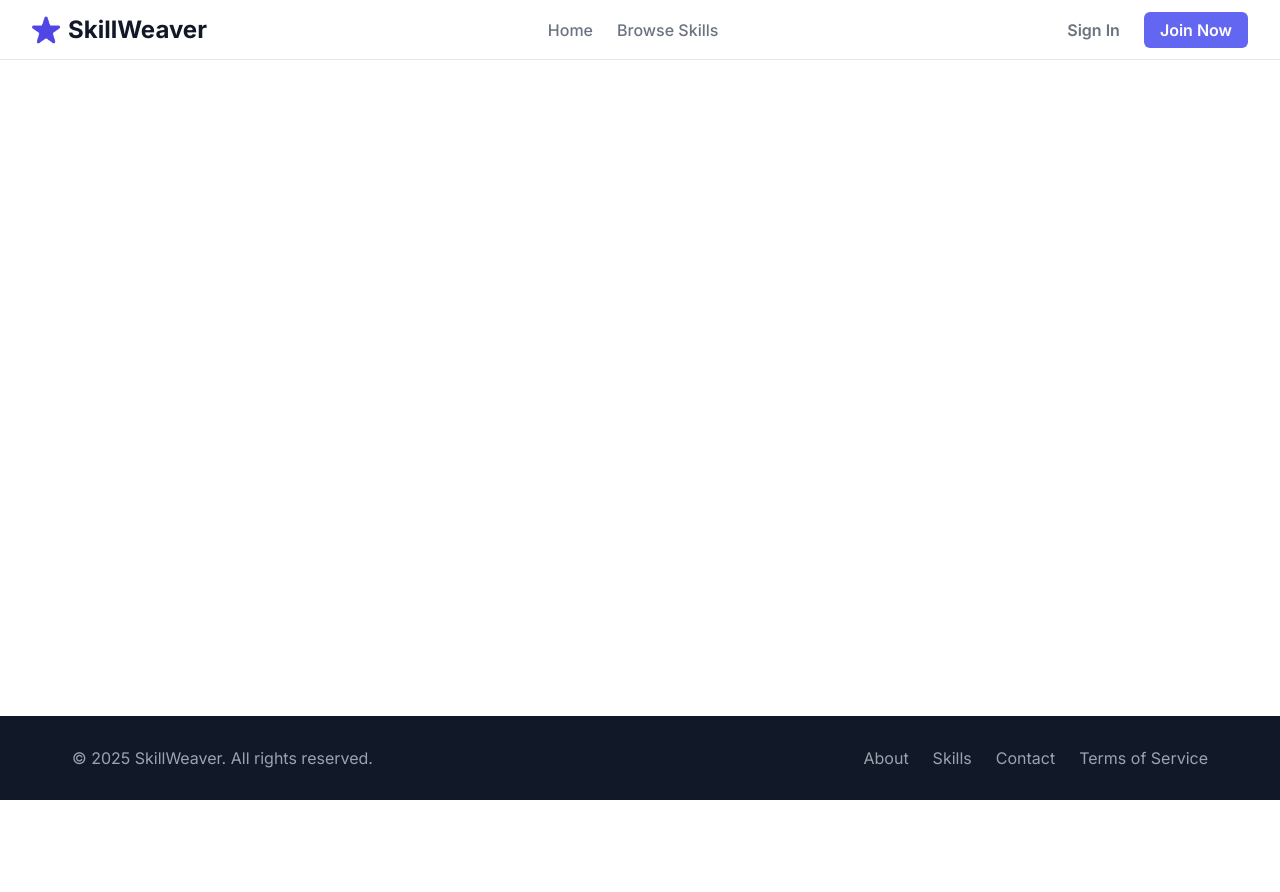
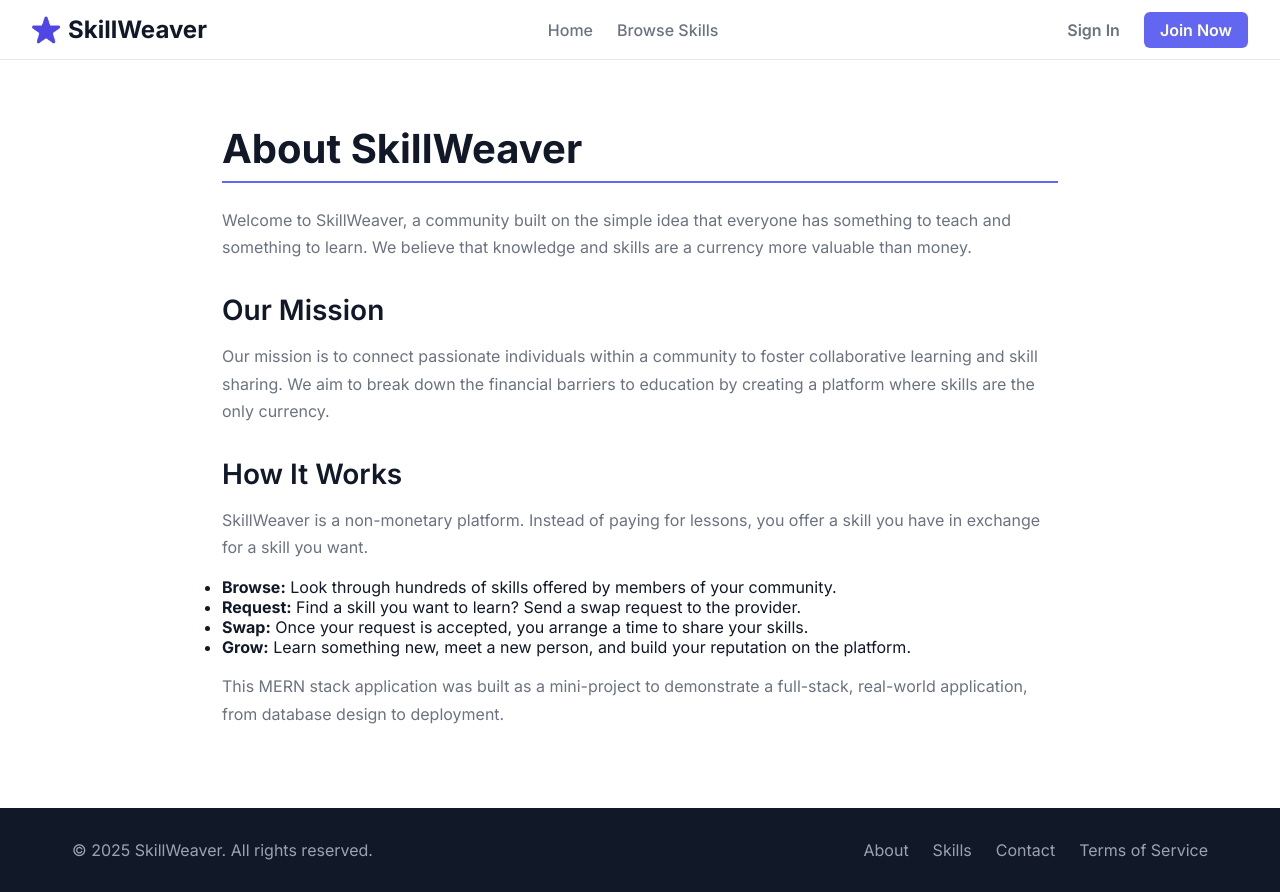
Before and after one commit to ManavParekh13/Skillweaver, a React app in the folder frontend/: page /about in a window 1280 px wide. Before the commit the page ends 800 px from the top, so only its background shows below. Built offline with nearby package versions, Linux system fonts and the light colour scheme; no server answers; the HTML template or start-up script is replaced by a standard one.

Commit message:
feat: Add static pages (About, Contact, Terms) and update footer links

```diff
--- a/frontend/src/App.jsx
+++ b/frontend/src/App.jsx
@@ -1,5 +1,3 @@
-// frontend/src/App.jsx
-
 import React from 'react';
 import { BrowserRouter, Routes, Route } from 'react-router-dom';
 import './App.css';
@@ -11,15 +9,14 @@ import RegisterPage from './Pages/RegisterPage.jsx';
 import DashboardPage from './Pages/DashboardPage.jsx';
 import UserDashboard from './Pages/UserDashboard.jsx';
 import OfferSkillPage from './Pages/OfferSkillPage.jsx';
-// --- 1. IMPORT YOUR RENAMED PAGE ---
 import EditProfilePage from './Pages/EditProfilePage.jsx';
-// --- 2. IMPORT THE NEW PAGE WE WILL CREATE ---
 import ProfilePage from './Pages/ProfilePage.jsx';
-
-// Import Components
 import Navbar from './components/Navbar.jsx';
 import ProtectedRoute from './components/ProtectedRoute.jsx';
 import Footer from './components/Footer.jsx';
+import ContactPage from './Pages/ContactPage.jsx';
+import TermsPage from './Pages/TermsPage.jsx';
+import AboutPage from './Pages/AboutPage.jsx';
 
 function App() {
   return (
@@ -33,14 +30,15 @@ function App() {
             <Route path="/login" element={<LoginPage />} />
             <Route path="/register" element={<RegisterPage />} />
             <Route path="/browse-skills" element={<DashboardPage />} />
+            <Route path="/contact" element={<ContactPage />} />
+            <Route path="/terms" element={<TermsPage />} />
+            <Route path="/about" element={<AboutPage />} />
 
-            {/* --- 3. UPDATE PROTECTED ROUTES --- */}
+            {/* --- PROTECTED ROUTES --- */}
             <Route element={<ProtectedRoute />}>
               <Route path="/dashboard" element={<UserDashboard />} />
               <Route path="/offer-skill" element={<OfferSkillPage />} />
-              {/* "/profile" IS NOW THE "VIEW" PAGE */}
               <Route path="/profile" element={<ProfilePage />} />
-              {/* "/profile/edit" IS THE "EDIT" PAGE */}
               <Route path="/profile/edit" element={<EditProfilePage />} />
             </Route>
           </Routes>
--- /dev/null
+++ b/frontend/src/Pages/AboutPage.jsx
@@ -0,0 +1,36 @@
+import React from 'react';
+import './StaticPage.css';
+
+function AboutPage() {
+  return (
+    <div className="static-container">
+      <h1>About SkillWeaver</h1>
+
+      <p>
+        Welcome to SkillWeaver, a community built on the simple idea that everyone has something to teach and something to learn. We believe that knowledge and skills are a currency more valuable than money.
+      </p>
+
+      <h2>Our Mission</h2>
+      <p>
+        Our mission is to connect passionate individuals within a community to foster collaborative learning and skill sharing. We aim to break down the financial barriers to education by creating a platform where skills are the only currency.
+      </p>
+
+      <h2>How It Works</h2>
+      <p>
+        SkillWeaver is a non-monetary platform. Instead of paying for lessons, you offer a skill you have in exchange for a skill you want.
+      </p>
+      <ul>
+        <li><strong>Browse:</strong> Look through hundreds of skills offered by members of your community.</li>
+        <li><strong>Request:</strong> Find a skill you want to learn? Send a swap request to the provider.</li>
+        <li><strong>Swap:</strong> Once your request is accepted, you arrange a time to share your skills.</li>
+        <li><strong>Grow:</strong> Learn something new, meet a new person, and build your reputation on the platform.</li>
+      </ul>
+
+      <p style={{ marginTop: '1rem' }}>
+        This MERN stack application was built as a mini-project to demonstrate a full-stack, real-world application, from database design to deployment.
+      </p>
+    </div>
+  );
+}
+
+export default AboutPage;
--- /dev/null
+++ b/frontend/src/Pages/ContactPage.jsx
@@ -0,0 +1,52 @@
+import React from 'react';
+import './Form.css';
+
+function ContactPage() {
+
+  const handleSubmit = (e) => {
+    e.preventDefault();
+    alert('Thank you for your message! We will get back to you soon.');
+  };
+
+  return (
+    <div className="form-container">
+      <div className="form-card">
+        <div className="form-header">
+          <h1>Contact Us</h1>
+          <p>Have a question or feedback? Let us know!</p>
+        </div>
+
+        <form onSubmit={handleSubmit}>
+          <div className="form-group">
+            <label htmlFor="name">Your Name</label>
+            <input type="text" id="name" required />
+          </div>
+
+          <div className="form-group">
+            <label htmlFor="email">Your Email</label>
+            <input type="email" id="email" required />
+          </div>
+
+          <div className="form-group">
+            <label htmlFor="subject">Subject</label>
+            <input type="text" id="subject" required />
+          </div>
+
+          <div className="form-group">
+            <label htmlFor="message">Message</label>
+            <textarea
+              id="message"
+              rows="5"
+              required
+              style={{ width: '100%', padding: '0.75rem 1rem', border: '1px solid #D1D5DB', borderRadius: '6px', fontFamily: 'inherit', resize: 'vertical' }}
+            ></textarea>
+          </div>
+
+          <button type="submit" className="form-button">Send Message</button>
+        </form>
+      </div>
+    </div>
+  );
+}
+
+export default ContactPage;
--- /dev/null
+++ b/frontend/src/Pages/StaticPage.css
@@ -0,0 +1,32 @@
+/* frontend/src/Pages/StaticPage.css */
+.static-container {
+  max-width: 900px;
+  margin: 2rem auto;
+  padding: 2rem;
+  background-color: var(--white);
+  border-radius: 8px;
+}
+
+.static-container h1 {
+  font-size: 2.5rem;
+  font-weight: 700;
+  color: var(--primary-dark);
+  margin-bottom: 1.5rem;
+  border-bottom: 2px solid var(--primary-blue);
+  padding-bottom: 0.5rem;
+}
+
+.static-container h2 {
+  font-size: 1.75rem;
+  font-weight: 600;
+  color: var(--primary-dark);
+  margin-top: 2rem;
+  margin-bottom: 1rem;
+}
+
+.static-container p {
+  font-size: 1rem;
+  color: var(--text-light);
+  line-height: 1.7;
+  margin-bottom: 1rem;
+}
--- /dev/null
+++ b/frontend/src/Pages/TermsPage.jsx
@@ -0,0 +1,32 @@
+import React from 'react';
+import './StaticPage.css';
+
+function TermsPage() {
+  return (
+    <div className="static-container">
+      <h1>Terms of Service</h1>
+
+      <p>
+        Welcome to SkillWeaver! These terms and conditions outline the rules and regulations for the use of SkillWeaver's Website, located at skillweaver.com.
+        By accessing this website we assume you accept these terms and conditions. Do not continue to use SkillWeaver if you do not agree to all of the terms and conditions stated on this page.
+      </p>
+
+      <h2>1. Introduction</h2>
+      <p>
+        This is a mini-project and these terms of service are not real. They are placeholder text (Lorem Ipsum) to demonstrate a multi-page application.
+      </p>
+
+      <h2>2. License</h2>
+      <p>
+        Unless otherwise stated, SkillWeaver and/or its licensors own the intellectual property rights for all material on SkillWeaver. All intellectual property rights are reserved. You may access this from SkillWeaver for your own personal use subjected to restrictions set in these terms and conditions.
+      </p>
+
+      <h2>3. User-Generated Content</h2>
+      <p>
+        In these terms and conditions, "your user content" means material (including without limitation text, images, audio material, video material, and audio-visual material) that you submit to this website, for whatever purpose. You grant to SkillWeaver a worldwide, irrevocable, non-exclusive, royalty-free license to use, reproduce, adapt, publish, translate and distribute your user content in any existing or future media.
+      </p>
+    </div>
+  );
+}
+
+export default TermsPage;
--- a/frontend/src/components/Footer.jsx
+++ b/frontend/src/components/Footer.jsx
@@ -1,8 +1,6 @@
-// frontend/src/components/Footer.jsx
-
 import React from 'react';
 import { Link } from 'react-router-dom';
-import './Footer.css'; // We will create this next
+import './Footer.css';
 
 function Footer() {
   return (
@@ -11,12 +9,14 @@ function Footer() {
         <div className="footer-copyright">
           © 2025 SkillWeaver. All rights reserved.
         </div>
+
         <div className="footer-links">
           <Link to="/about">About</Link>
-          <Link to="/skills">Skills</Link>
+          <Link to="/browse-skills">Skills</Link>
           <Link to="/contact">Contact</Link>
           <Link to="/terms">Terms of Service</Link>
         </div>
+
       </div>
     </footer>
   );
```
